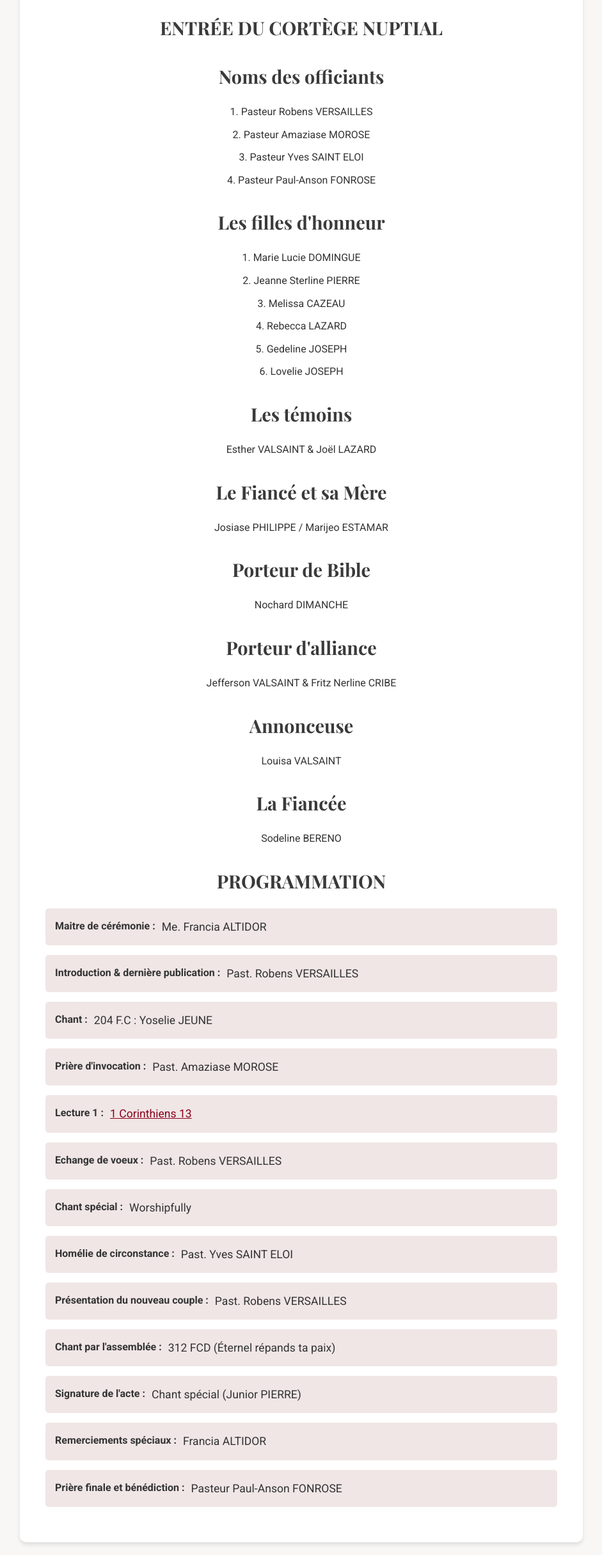
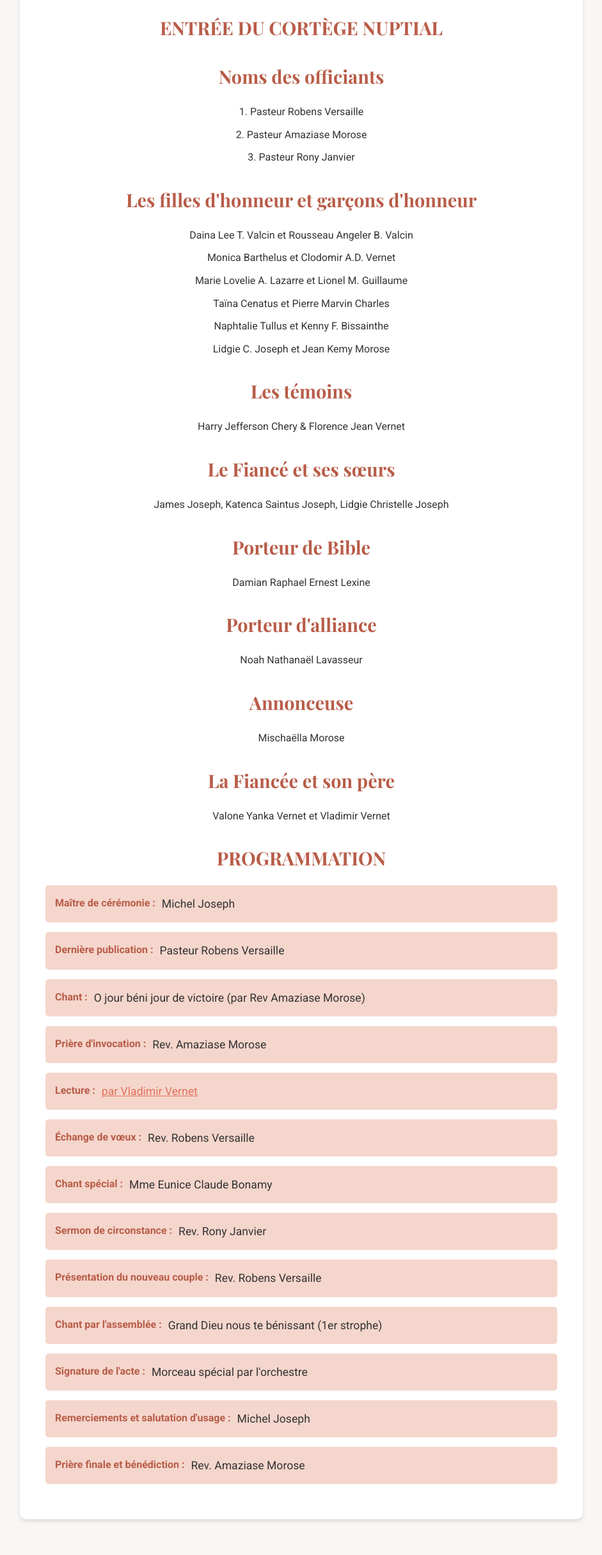
Before and after one commit to Jeankemy74/weddingprogram, a plain HTML site: page index.html in a window 1280 px wide. Shown: the part 161-2592 px from the top of the page at 64% size, without its empty margins (169-1110 px from the left). After the commit the page ends 2556 px from the top, so only its background shows below. Drawn offline with nearby package versions, Linux system fonts and the light colour scheme.

Commit message:
Update index.html

```diff
--- a/index.html
+++ b/index.html
@@ -6,6 +6,12 @@
     <title>Programme du Mariage</title>
     <style>
         @import url('https://fonts.googleapis.com/css2?family=Playfair+Display:wght@400;700&family=Roboto:wght@300;400;700&display=swap');
+
+        :root {
+            --terra-cotta: #E2725B;
+            --terra-cotta-light: #F5D6CC;
+            --terra-cotta-dark: #B85C48;
+        }
 
         body {
             font-family: 'Roboto', sans-serif;
@@ -32,7 +38,7 @@
 
         h1, h2 {
             font-family: 'Playfair Display', serif;
-            color: #3a3a3a;
+            color: var(--terra-cotta-dark);
         }
 
         h1 {
@@ -47,7 +53,7 @@
         }
 
         .event {
-            background-color: #f0e6e6;
+            background-color: var(--terra-cotta-light);
             border-radius: 5px;
             padding: 15px;
             margin-bottom: 15px;
@@ -60,6 +66,7 @@
         .event-title {
             font-weight: 700;
             margin-right: 10px;
+            color: var(--terra-cotta-dark);
         }
 
         .event-description {
@@ -74,16 +81,9 @@
             margin-bottom: 10px;
         }
 
-        #merciImage {
-            max-width: 100%;
-            height: auto;
-            border-radius: 10px;
-            margin-top: 20px;
-        }
-
         .clickable {
             cursor: pointer;
-            color: #8B001A; /* Rouge grenat */
+            color: var(--terra-cotta);
             text-decoration: underline;
         }
 
@@ -150,186 +150,129 @@
 
         <h2>Noms des officiants</h2>
         <div class="group">
-            <div class="group-item">1. Pasteur Robens VERSAILLES</div>
-            <div class="group-item">2. Pasteur Amaziase MOROSE</div>
-            <div class="group-item">3. Pasteur Yves SAINT ELOI</div>
-            <div class="group-item">4. Pasteur Paul-Anson FONROSE</div>
+            <div class="group-item">1. Pasteur Robens Versaille</div>
+            <div class="group-item">2. Pasteur Amaziase Morose</div>
+            <div class="group-item">3. Pasteur Rony Janvier</div>
         </div>
 
-        <h2>Les filles d'honneur</h2>
+        <h2>Les filles d'honneur et garçons d'honneur</h2>
         <div class="group">
-            <div class="group-item">1. Marie Lucie DOMINGUE</div>
-            <div class="group-item">2. Jeanne Sterline PIERRE</div>
-            <div class="group-item">3. Melissa CAZEAU</div>
-            <div class="group-item">4. Rebecca LAZARD</div>
-            <div class="group-item">5. Gedeline JOSEPH</div>
-            <div class="group-item">6. Lovelie JOSEPH</div>
+            <div class="group-item">Daina Lee T. Valcin et Rousseau Angeler B. Valcin</div>
+            <div class="group-item">Monica Barthelus et Clodomir A.D. Vernet</div>
+            <div class="group-item">Marie Lovelie A. Lazarre et Lionel M. Guillaume</div>
+            <div class="group-item">Taïna Cenatus et Pierre Marvin Charles</div>
+            <div class="group-item">Naphtalie Tullus et Kenny F. Bissainthe</div>
+            <div class="group-item">Lidgie C. Joseph et Jean Kemy Morose</div>
         </div>
 
         <h2>Les témoins</h2>
         <div class="group">
-            <div class="group-item">Esther VALSAINT & Joël LAZARD</div>
+            <div class="group-item">Harry Jefferson Chery & Florence Jean Vernet</div>
         </div>
 
-        <h2>Le Fiancé et sa Mère</h2>
+        <h2>Le Fiancé et ses sœurs</h2>
         <div class="group">
-            <div class="group-item">Josiase PHILIPPE / Marijeo ESTAMAR</div>
+            <div class="group-item">James Joseph, Katenca Saintus Joseph, Lidgie Christelle Joseph</div>
         </div>
 
         <h2>Porteur de Bible</h2>
         <div class="group">
-            <div class="group-item">Nochard DIMANCHE</div>
+            <div class="group-item">Damian Raphael Ernest Lexine</div>
         </div>
 
         <h2>Porteur d'alliance</h2>
         <div class="group">
-            <div class="group-item">Jefferson VALSAINT & Fritz Nerline CRIBE</div>
+            <div class="group-item">Noah Nathanaël Lavasseur</div>
         </div>
 
         <h2>Annonceuse</h2>
         <div class="group">
-            <div class="group-item">Louisa VALSAINT</div>
+            <div class="group-item">Mischaëlla Morose</div>
         </div>
 
-        <h2>La Fiancée</h2>
+        <h2>La Fiancée et son père</h2>
         <div class="group">
-            <div class="group-item">Sodeline BERENO</div>
+            <div class="group-item">Valone Yanka Vernet et Vladimir Vernet</div>
         </div>
 
         <h2>PROGRAMMATION</h2>
         <div class="event">
-            <span class="event-title">Maitre de cérémonie :</span>
-            <span class="event-description">Me. Francia ALTIDOR</span>
+            <span class="event-title">Maître de cérémonie :</span>
+            <span class="event-description">Michel Joseph</span>
         </div>
         <div class="event">
-            <span class="event-title">Introduction & dernière publication :</span>
-            <span class="event-description">Past. Robens VERSAILLES</span>
+            <span class="event-title">Dernière publication :</span>
+            <span class="event-description">Pasteur Robens Versaille</span>
         </div>
         <div class="event">
             <span class="event-title">Chant :</span>
-            <span class="event-description">204 F.C : Yoselie JEUNE</span>
+            <span class="event-description">O jour béni jour de victoire (par Rev Amaziase Morose)</span>
         </div>
         <div class="event">
             <span class="event-title">Prière d'invocation :</span>
-            <span class="event-description">Past. Amaziase MOROSE</span>
+            <span class="event-description">Rev. Amaziase Morose</span>
         </div>
         <div class="event">
-            <span class="event-title">Lecture 1 :</span>
-            <span class="event-description"><span class="clickable" onclick="showPopup()">1 Corinthiens 13</span></span>
+            <span class="event-title">Lecture :</span>
+            <span class="event-description"><span class="clickable" onclick="showPopup()"> par Vladimir Vernet</span></span>
         </div>
         <div class="event">
-            <span class="event-title">Echange de voeux :</span>
-            <span class="event-description">Past. Robens VERSAILLES</span>
+            <span class="event-title">Échange de vœux :</span>
+            <span class="event-description">Rev. Robens Versaille</span>
         </div>
         <div class="event">
             <span class="event-title">Chant spécial :</span>
-            <span class="event-description">Worshipfully</span>
+            <span class="event-description">Mme Eunice Claude Bonamy</span>
         </div>
         <div class="event">
-            <span class="event-title">Homélie de circonstance :</span>
-            <span class="event-description">Past. Yves SAINT ELOI</span>
+            <span class="event-title">Sermon de circonstance :</span>
+            <span class="event-description">Rev. Rony Janvier</span>
         </div>
         <div class="event">
             <span class="event-title">Présentation du nouveau couple :</span>
-            <span class="event-description">Past. Robens VERSAILLES</span>
+            <span class="event-description">Rev. Robens Versaille</span>
         </div>
         <div class="event">
             <span class="event-title">Chant par l'assemblée :</span>
-            <span class="event-description">312 FCD (Éternel répands ta paix)</span>
+            <span class="event-description">Grand Dieu nous te bénissant (1er strophe)</span>
         </div>
         <div class="event">
             <span class="event-title">Signature de l'acte :</span>
-            <span class="event-description">Chant spécial (Junior PIERRE)</span>
+            <span class="event-description">Morceau spécial par l'orchestre</span>
         </div>
         <div class="event">
-            <span class="event-title">Remerciements spéciaux :</span>
-            <span class="event-description">Francia ALTIDOR</span>
+            <span class="event-title">Remerciements et salutation d'usage :</span>
+            <span class="event-description">Michel Joseph</span>
         </div>
         <div class="event">
             <span class="event-title">Prière finale et bénédiction :</span>
-            <span class="event-description">Pasteur Paul-Anson FONROSE</span>
+            <span class="event-description">Rev. Amaziase Morose</span>
         </div>
     </div>
 
     <div id="popup" class="popup">
         <div class="popup-content">
-            <span class="close" onclick="hidePopup()">&times;</span>
+            <span class="close" onclick="closePopup()">&times;</span>
             <h2>1 Corinthiens 13</h2>
-            <p>
-                1 Quand je parlerais les langues des hommes et des anges, si je n'ai pas la charité, je suis un airain qui résonne, ou une cymbale qui retentit.<br>
-                2 Et quand j'aurais le don de prophétie, la science de tous les mystères et toute la connaissance, quand j'aurais même toute la foi jusqu'à transporter des montagnes, si je n'ai pas la charité, je ne suis rien.<br>
-                3 Et quand je distribuerais tous mes biens pour la nourriture des pauvres, quand je livrerais même mon corps pour être brûlé, si je n'ai pas la charité, cela ne me sert de rien.<br>
-                4 La charité est patiente, elle est pleine de bonté; la charité n'est point envieuse; la charité ne se vante point, elle ne s'enfle point d'orgueil,<br>
-                5 elle ne fait rien de malhonnête, elle ne cherche point son intérêt, elle ne s'irrite point, elle ne soupçonne point le mal,<br>
-                6 elle ne se réjouit point de l'injustice, mais elle se réjouit de la vérité;<br>
-                7 elle excuse tout, elle croit tout, elle espère tout, elle supporte tout.<br>
-                8 La charité ne périt jamais. Les prophéties prendront fin, les langues cesseront, la connaissance disparaîtra.<br>
-                9 Car nous connaissons en partie, et nous prophétisons en partie,<br>
-                10 mais quand ce qui est parfait sera venu, ce qui est partiel disparaîtra.<br>
-                11 Lorsque j'étais enfant, je parlais comme un enfant, je pensais comme un enfant, je raisonnais comme un enfant; lorsque je suis devenu homme, j'ai fait disparaître ce qui était de l'enfant.<br>
-                12 Aujourd'hui nous voyons au moyen d'un miroir, d'une manière obscure, mais alors nous verrons face à face; aujourd'hui je connais en partie, mais alors je connaîtrai comme j'ai été connu.<br>
-                13 Maintenant donc ces trois choses demeurent: la foi, l'espérance, la charité; mais la plus grande de ces choses, c'est la charité.
-            </p>
+            <p>[Contenu du chapitre 1 Corinthiens 13]</p>
         </div>
     </div>
 
     <script>
-        // Définir la date et l'heure de fin du mariage (demain de 15:00 à 17:00)
-        const maintenant = new Date();
-        const demain = new Date(maintenant.getFullYear(), maintenant.getMonth(), maintenant.getDate() + 1);
-        const debutMariage = new Date(demain.getFullYear(), demain.getMonth(), demain.getDate(), 15, 0, 0);
-        const finMariage = new Date(demain.getFullYear(), demain.getMonth(), demain.getDate(), 17, 0, 0);
-
-        function mettreAJourContenu() {
-            const maintenant = new Date();
-            if (maintenant > finMariage) {
-                document.getElementById('contenu').innerHTML = `
-                    <h1>Merci d'être venu à notre mariage !</h1>
-                    <img id="merciImage" src="BBP.png" alt="Merci pour votre présence" />
-                `;
-                // Arrêter la vérification une fois que le contenu a été mis à jour
-                clearInterval(intervalId);
-            } else if (maintenant >= debutMariage && maintenant <= finMariage) {
-                // Optionnel : Vous pouvez ajouter ici un message spécial pendant le mariage si vous le souhaitez
-            }
-        }
-
-        // Calculer le temps restant jusqu'au début du mariage
-        const tempsRestant = debutMariage.getTime() - new Date().getTime();
-
-        if (tempsRestant > 0) {
-            // Si le mariage n'a pas encore commencé, définir un timeout pour commencer les vérifications au début du mariage
-            setTimeout(() => {
-                mettreAJourContenu();
-                // Vérifier toutes les minutes pendant le mariage
-                intervalId = setInterval(mettreAJourContenu, 5000);
-            }, tempsRestant);
-        } else {
-            // Si le mariage a déjà commencé ou est terminé, commencer les vérifications immédiatement
-            mettreAJourContenu();
-            intervalId = setInterval(mettreAJourContenu, 5000);
-        }
-
-        // Vérifier immédiatement au chargement de la page
-        mettreAJourContenu();
-
-        // Fonction pour afficher le popup
         function showPopup() {
             document.getElementById('popup').style.display = 'block';
         }
 
-        // Fonction pour cacher le popup
-        function hidePopup() {
+        function closePopup() {
             document.getElementById('popup').style.display = 'none';
         }
 
-        // Fermer le popup si l'utilisateur clique en dehors
-        window.onclick = function(event) {
-            var popup = document.getElementById('popup');
-            if (event.target == popup) {
-                popup.style.display = "none";
-            }
-        }
+        // Simuler la durée de la cérémonie (5 minutes pour la démonstration)
+        const ceremonyDuration = 2 * 60 * 1000; // 5 minutes en millisecondes
+
+        setTimeout(() => {
+            document.getElementById('contenu').innerHTML = '<h1>Merci d\'être venu à notre cérémonie Nuptiale</h1>';
+        }, ceremonyDuration);
     </script>
 </body>
 </html>
```
